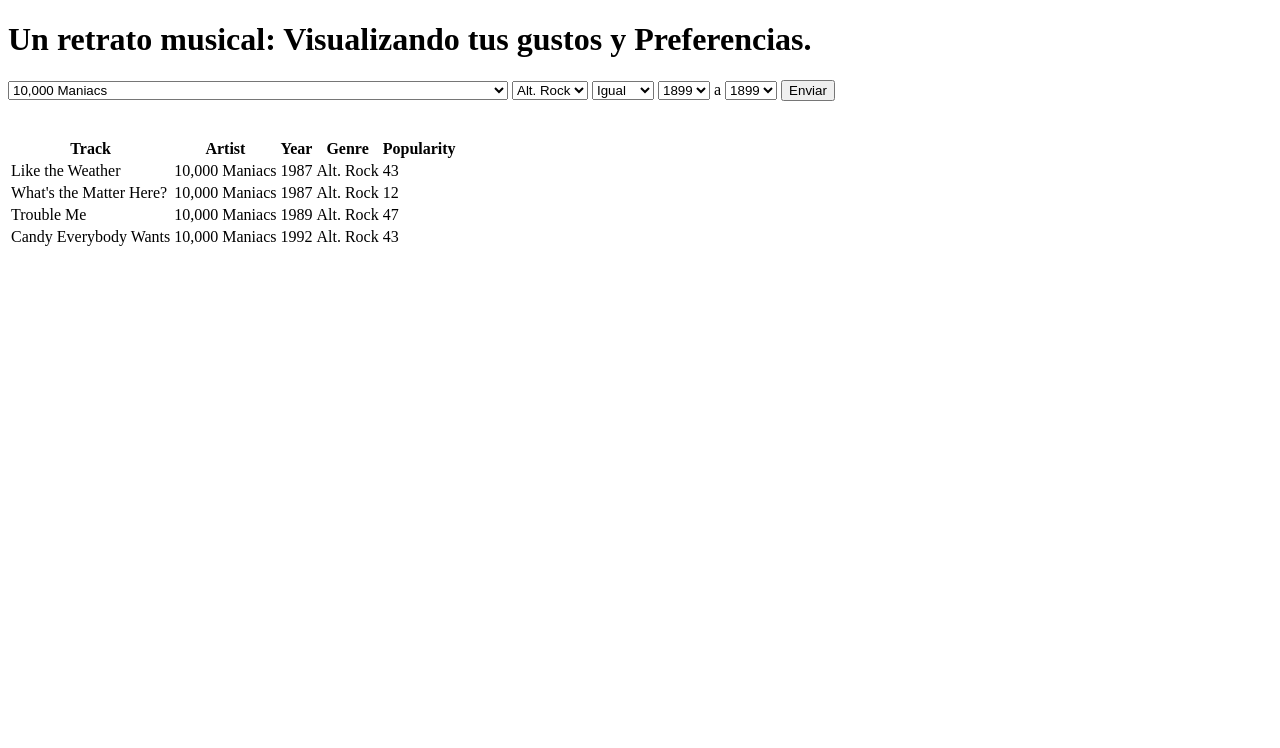
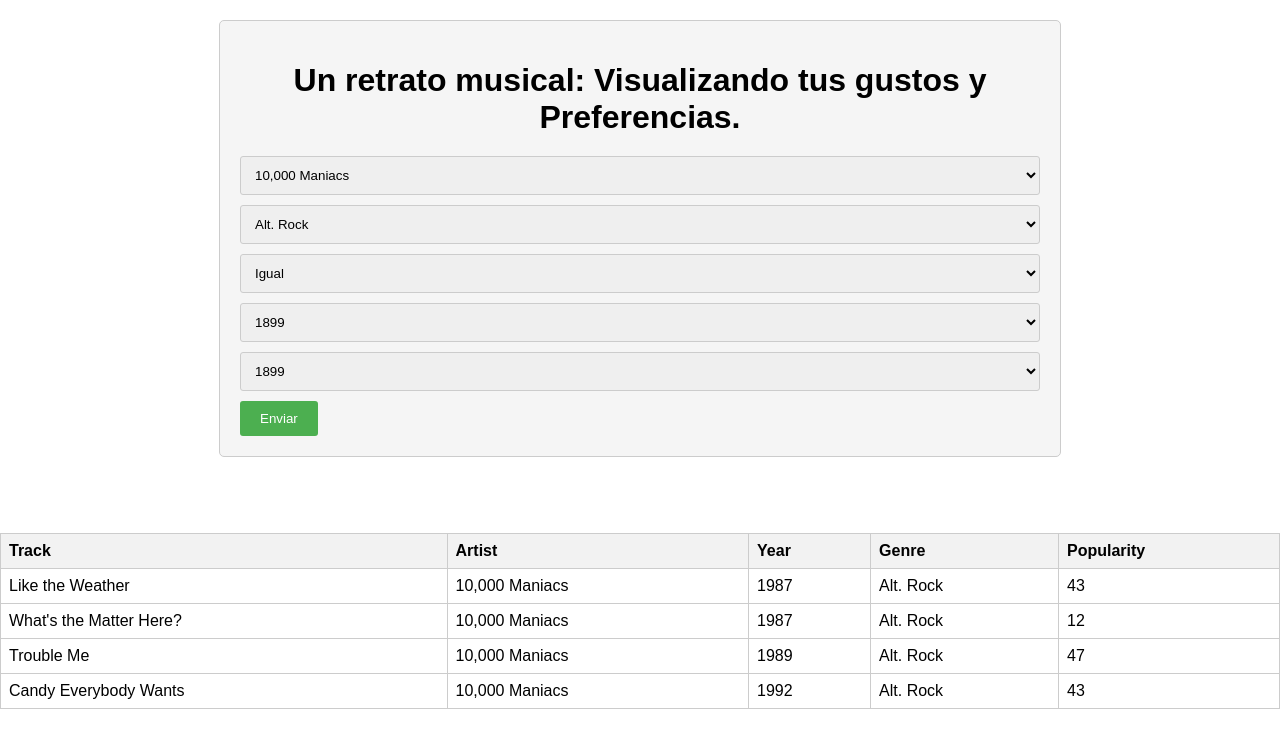
Before and after one commit to ChristopherArgenis/MusicPlayerSearch, a Flask app: page / in a window 1280 px wide. Shown: the top 748 px of the page. Run offline with Flask 3, Linux system fonts and the light colour scheme.

Commit message:
Summary
Probando el diseño preliminar de la pagina...

```diff
--- a/app/static/css/style.css
+++ b/app/static/css/style.css
@@ -0,0 +1,52 @@
+body {
+    font-family: Arial, sans-serif;
+    margin: 0;
+    padding: 0;
+}
+
+.form {
+    max-width: 800px;
+    margin: 20px auto;
+    padding: 20px;
+    background-color: #f5f5f5;
+    border: 1px solid #ccc;
+    border-radius: 5px;
+}
+
+h1 {
+    text-align: center;
+    margin-bottom: 20px;
+}
+
+select {
+    width: 100%;
+    padding: 10px;
+    border: 1px solid #ccc;
+    border-radius: 3px;
+    margin-bottom: 10px;
+}
+
+button {
+    padding: 10px 20px;
+    background-color: #4caf50;
+    color: white;
+    border: none;
+    border-radius: 3px;
+    cursor: pointer;
+}
+
+table {
+    width: 100%;
+    border-collapse: collapse;
+    margin-top: 20px;
+}
+
+th, td {
+    border: 1px solid #ccc;
+    padding: 8px;
+    text-align: left;
+}
+
+th {
+    background-color: #f2f2f2;
+}
--- a/app/templates/Sitio_web.html
+++ b/app/templates/Sitio_web.html
@@ -3,6 +3,7 @@
 <head>
     <meta charset="UTF-8">
     <meta name="viewport" content="width=device-width, initial-scale=1.0">
+    <link rel="stylesheet" href="{{ url_for('static', filename='css/style.css') }}">
     <title>Un Retrato Musical</title>
 </head>
 <body>
@@ -29,7 +30,6 @@
             <option value={{year}}>{{year}}</option>
         {% endfor %}
     </select>
-    a
     <select name="year2" id="year2">
         {% for year in years %}
             <option value={{year}}>{{year}}</option>
```
